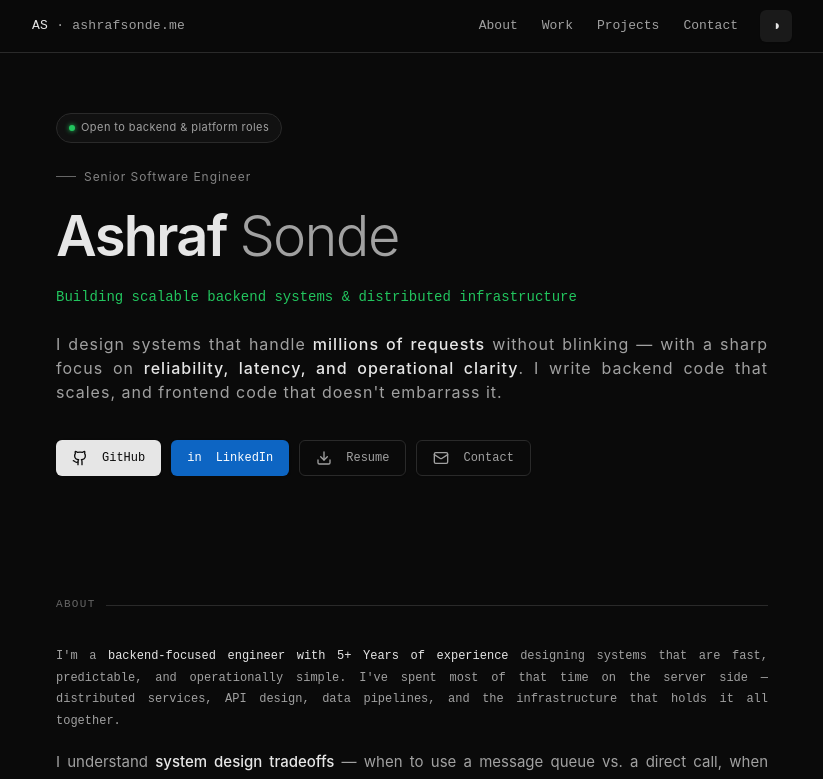
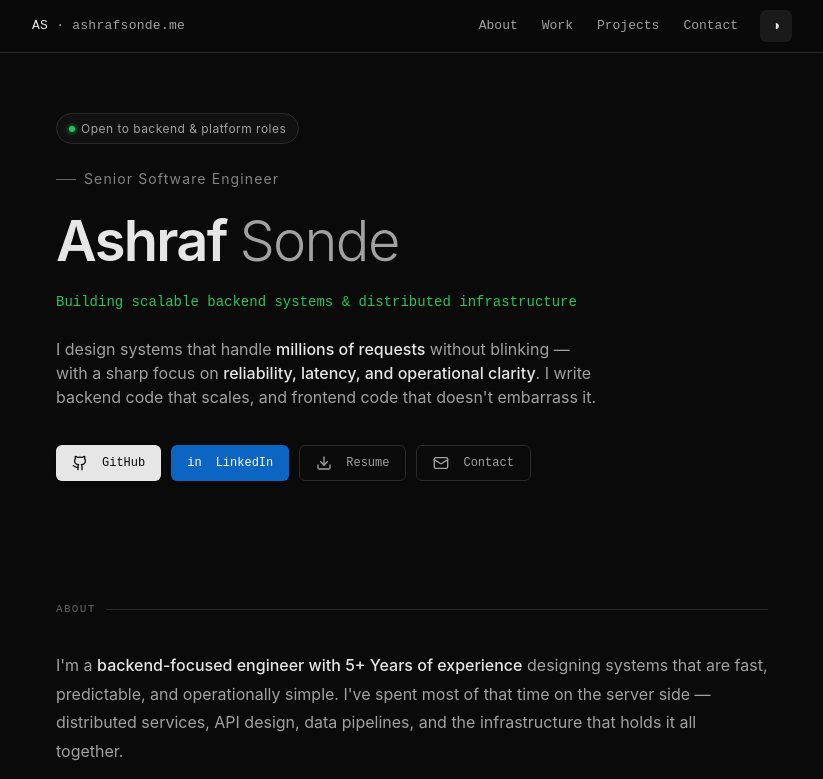
Before and after one commit to Ashraf-Sonde/portfolio-webite, a Next.js app: page / in a window 1280 px wide. Shown: the top 779 px of the page, without its empty margins (228-1051 px from the left). Built offline with nearby package versions, Linux system fonts and the light colour scheme.

Commit message:
fix: minor adjustments in about secction

```diff
--- a/src/components/sections/about.tsx
+++ b/src/components/sections/about.tsx
@@ -8,7 +8,7 @@ export function About() {
       <div className="max-w-content mx-auto px-6">
         <SectionLabel>About</SectionLabel>
 
-        <p className="font-mono-tight text-[12px] text-muted-foreground leading-[1.8] max-w-[100%] text-justify">
+        <p className="text-base text-muted-foreground leading-[1.8] max-w-[100%]">
           I&apos;m a{' '}
           <strong className="text-foreground font-medium">
             backend-focused engineer with {aboutStats[0].number} {aboutStats[0].label} of experience
@@ -19,7 +19,7 @@ export function About() {
           infrastructure that holds it all together.
         </p>
 
-        <p className="text-[15px] text-muted-foreground leading-[1.8] max-w-[100%] text-justify mt-[1rem]">
+        <p className="text-base text-muted-foreground leading-[1.8] max-w-[100%] mt-[1rem]">
           I understand{' '}
           <strong className="text-foreground font-medium">
             system design tradeoffs
--- a/src/components/sections/hero.tsx
+++ b/src/components/sections/hero.tsx
@@ -11,13 +11,13 @@ export function Hero() {
         <Badge
           variant="secondary"
           className={cn(
-            'status-dot fade-up  text-[11px] text-muted-foreground bg-card border border-border rounded-full px-3 py-[5px] tracking-[0.04em] mb-6 font-normal'
+            'status-dot fade-up  text-[12px] text-muted-foreground bg-card border border-border rounded-full px-3 py-[5px] tracking-[0.04em] mb-6 font-normal'
           )}
         >
           {siteConfig.status}
         </Badge>
 
-        <div className="hero-eyebrow fade-up fade-up-1  text-[12px] text-muted-foreground/80 tracking-[0.08em] mb-5 flex items-center gap-2">
+        <div className="hero-eyebrow fade-up fade-up-1  text-[14px] text-muted-foreground/80 tracking-[0.08em] mb-5 flex items-center gap-2">
           {siteConfig.title}
         </div>
 
@@ -35,7 +35,7 @@ export function Hero() {
           {siteConfig.tagline}
         </div>
 
-        <p className="fade-up fade-up-3 text-[16px] text-muted-foreground max-w-[100%] text-justify leading-[1.5] tracking-[1px] mb-9">
+        <p className="fade-up fade-up-3 text-base text-balance text-muted-foreground max-w-[100%] leading-[1.5] mb-9">
           I design systems that handle{' '}
           <strong className="text-foreground font-medium">
             millions of requests
```
